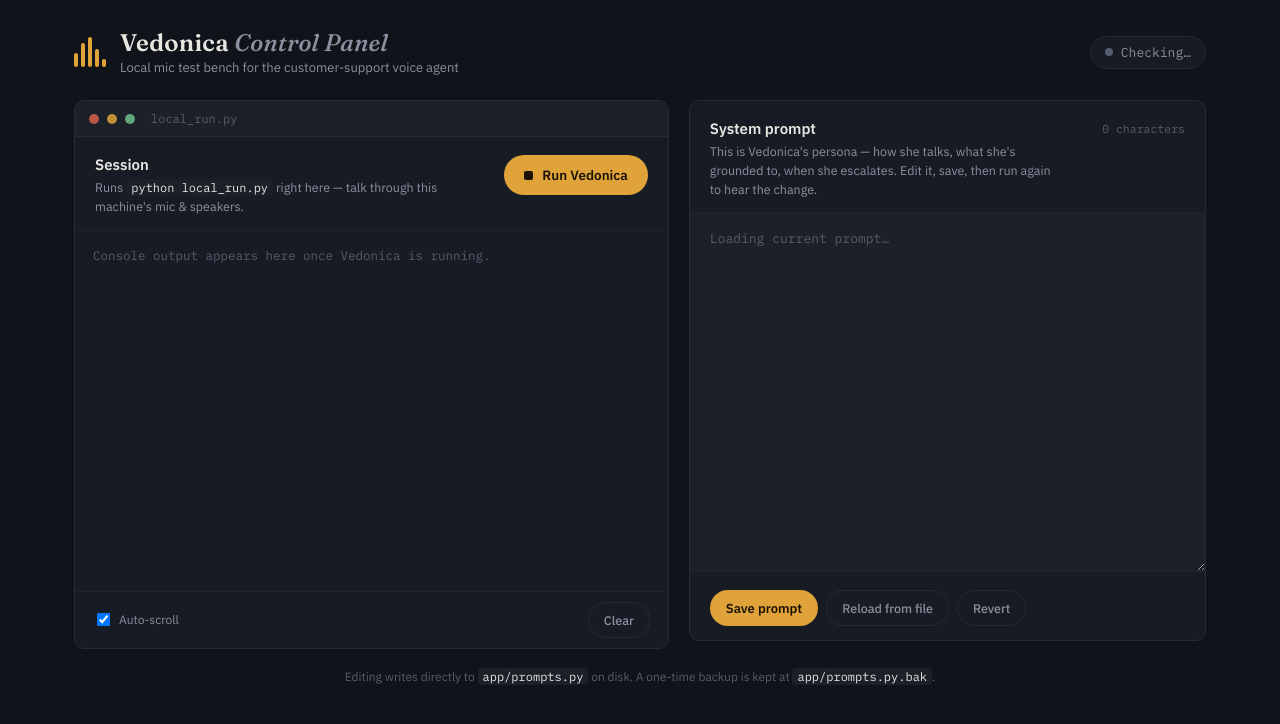
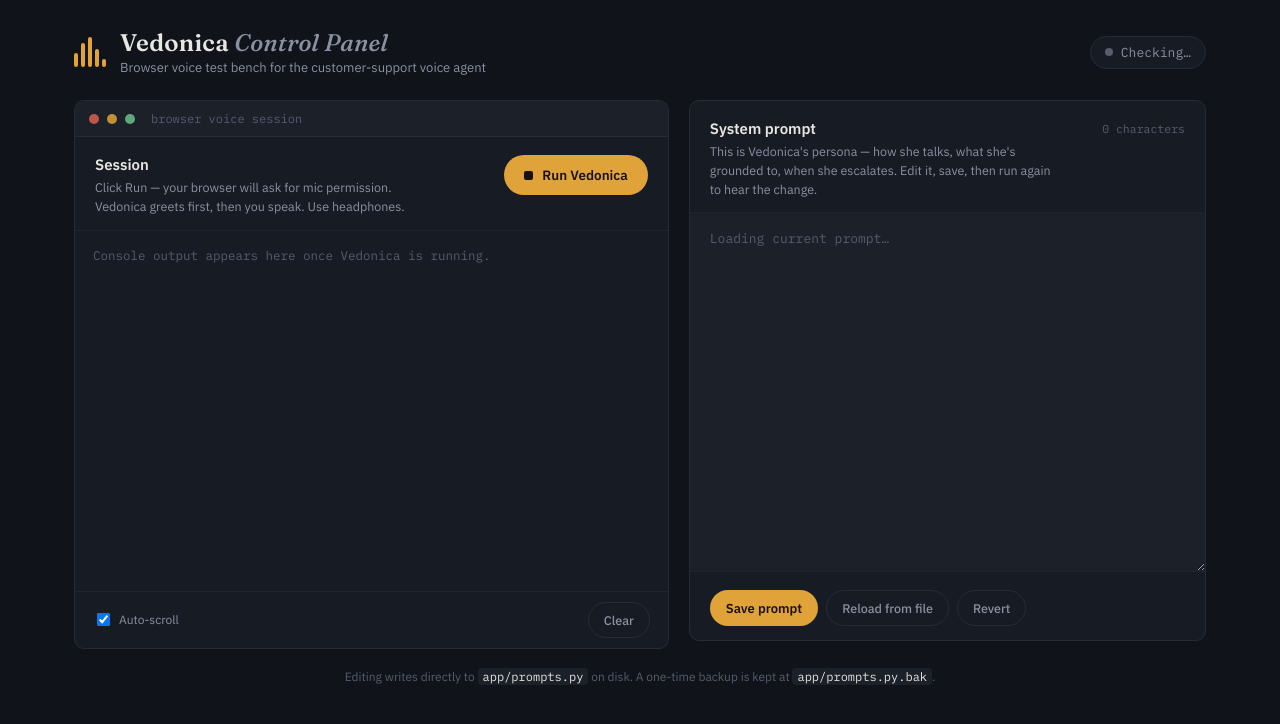
Before and after one commit to RahulGupta931/Vedonica_VoiceAgent_control_panel, a plain HTML site: page control_panel/static/index.html in a window 1280 px wide. Drawn offline with Linux system fonts and the light colour scheme.

Commit message:
Update text and script type in index.html

```diff
--- a/control_panel/static/index.html
+++ b/control_panel/static/index.html
@@ -22,7 +22,7 @@
         </span>
         <div class="brand-text">
           <h1>Vedonica <em>Control Panel</em></h1>
-          <p>Local mic test bench for the customer-support voice agent</p>
+          <p>Browser voice test bench for the customer-support voice agent</p>
         </div>
       </div>
       <div class="status" id="status-pill" data-state="idle">
@@ -36,13 +36,13 @@
       <section class="panel terminal-panel" aria-labelledby="session-heading">
         <div class="term-chrome">
           <span class="chip red"></span><span class="chip amber"></span><span class="chip green"></span>
-          <span class="term-title">local_run.py</span>
+          <span class="term-title">browser voice session</span>
         </div>
 
         <div class="session-controls">
           <div>
             <h2 id="session-heading">Session</h2>
-            <p class="hint">Runs <code>python local_run.py</code> right here — talk through this machine's mic &amp; speakers.</p>
+            <p class="hint">Click Run — your browser will ask for mic permission. Vedonica greets first, then you speak. Use headphones.</p>
           </div>
           <button id="run-toggle" class="run-btn" data-state="idle">
             <span class="btn-icon" aria-hidden="true"></span>
@@ -89,6 +89,6 @@
     </footer>
   </div>
 
-  <script src="/static/app.js"></script>
+  <script type="module" src="/static/app.js"></script>
 </body>
 </html>
```
